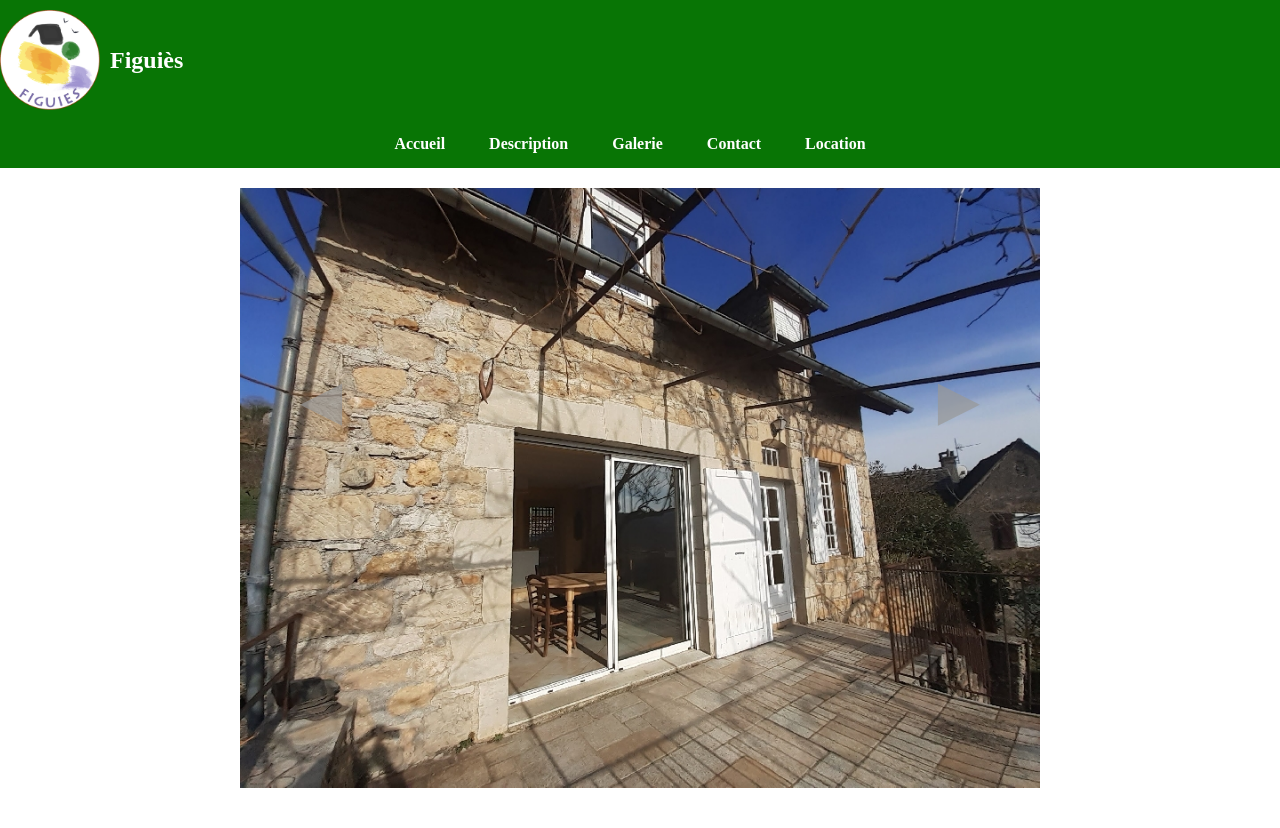
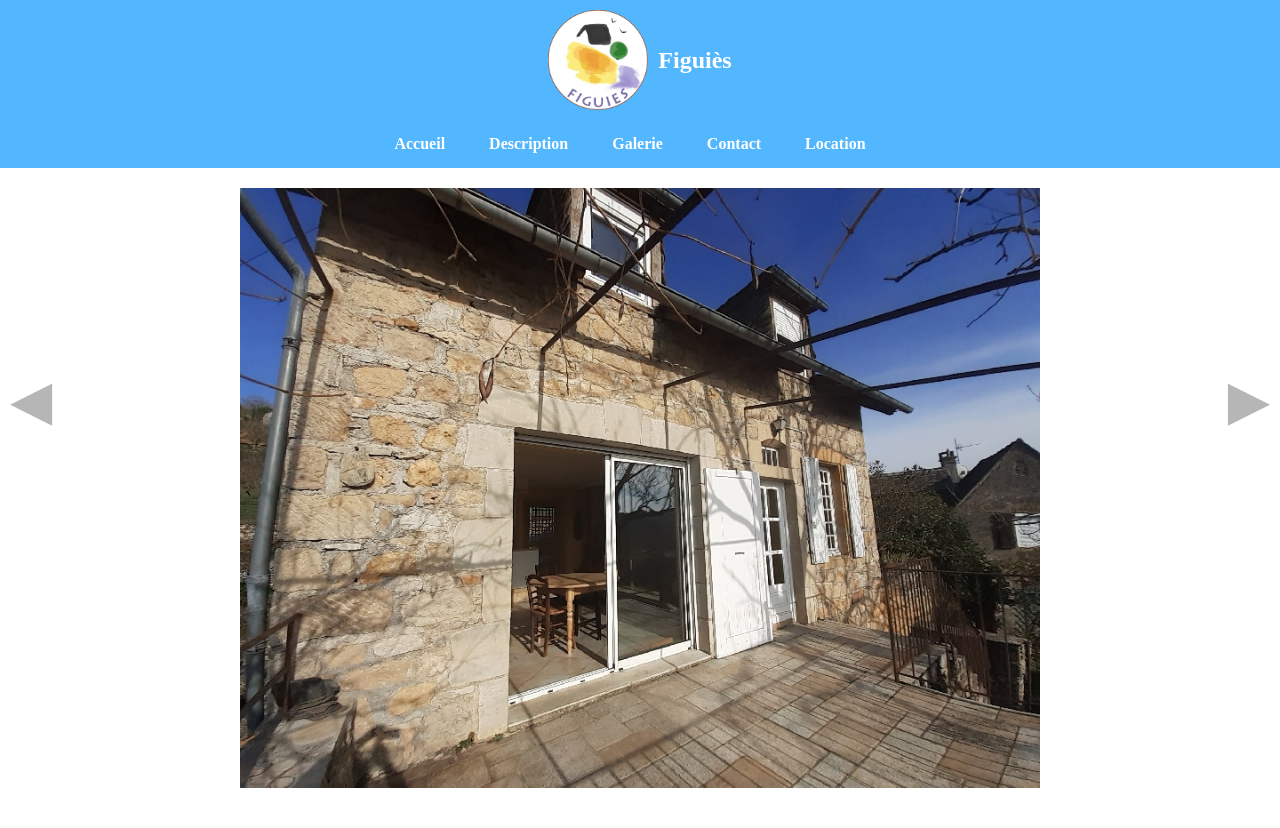
Before and after one commit to matias1102/WebsiteCottage, a PHP site: page /Website/view.html in a window 1280 px wide. Shown: the top 828 px of the page. Run offline with PHP 8.4, Linux system fonts and the light colour scheme; some libraries are stand-ins or nearby versions.

Commit message:
logo center

```diff
--- a/css/style.css
+++ b/css/style.css
@@ -1,17 +1,17 @@
 
 /* Styles pour l'en-tête */
 header {
-    background-color: #087505; /* Couleur de fond de l'en-tête */
+    background-color: #53B7FF ; /* Couleur de fond de l'en-tête */
     padding: 10px 0; /* Espacement intérieur */
-    display: flex; /* Utiliser Flexbox pour organiser horizontalement */
-    justify-content: flex; /* Aligner le contenu à droite du header */
+    text-align: center; /* Centre le contenu horizontalement */
     color: white; /* Couleur du texte blanc */
 }
 
 /* Styles pour le conteneur du contenu de l'en-tête */
 .header-content {
-    display: flex; /* Utiliser Flexbox pour aligner les éléments horizontalement */
+    display: flex; /* Utiliser Flexbox pour centrer les éléments horizontalement */
     align-items: center; /* Aligner verticalement au centre */
+    justify-content: center; /* Centrer horizontalement */
 }
 
 /* Styles pour le logo */
@@ -26,6 +26,7 @@ header h1 {
     font-size: 24px; /* Taille de police du nom du gîte */
     margin: 0; /* Supprimer les marges par défaut */
 }
+
 
 
 /* Styles pour le conteneur principal (body) */
@@ -64,29 +65,35 @@ button {
     margin-top: 10px;
 }
 
+
 /* Styles pour les flèches du carrousel */
 .carousel-arrow {
     position: absolute;
-    top: 50%;
-    transform: translateY(-50%);
+    top: 50%; /* Centre les flèches verticalement par rapport au carrousel */
     font-size: 55px;
     color: rgba(151, 151, 151, 0.707); /* Couleur de la flèche transparente */
     cursor: pointer;
     z-index: 2; /* Pour les positionner au-dessus du carrousel */
+    transition: color 0.3s ease; /* Animation de transition de couleur */
 }
 
 .left-arrow {
-    left: 300px; /* Position de la flèche de gauche */
+    left: 10px; /* Ajuster la position de la flèche de gauche */
+    transform: translateY(-50%); /* Centrer verticalement par rapport au carrousel */
 }
 
 .right-arrow {
-    right: 300px; /* Position de la flèche de droite */
+    right: 10px; /* Ajuster la position de la flèche de droite */
+    transform: translateY(-50%); /* Centrer verticalement par rapport au carrousel */
 }
+
+
+
 
 
 /* Styles pour la barre de navigation */
 nav {
-    background-color: #087505; /* Couleur de fond bleu */
+    background-color: #53B7FF ; /* Couleur de fond bleu */
     padding: 15px 0; /* Espacement intérieur */
     margin: 0;
     text-align: center;
@@ -96,6 +103,7 @@ ul {
     list-style-type: none;
     margin: 0;
     padding: 0;
+    justify-content: center;
 }
 
 li {
```
